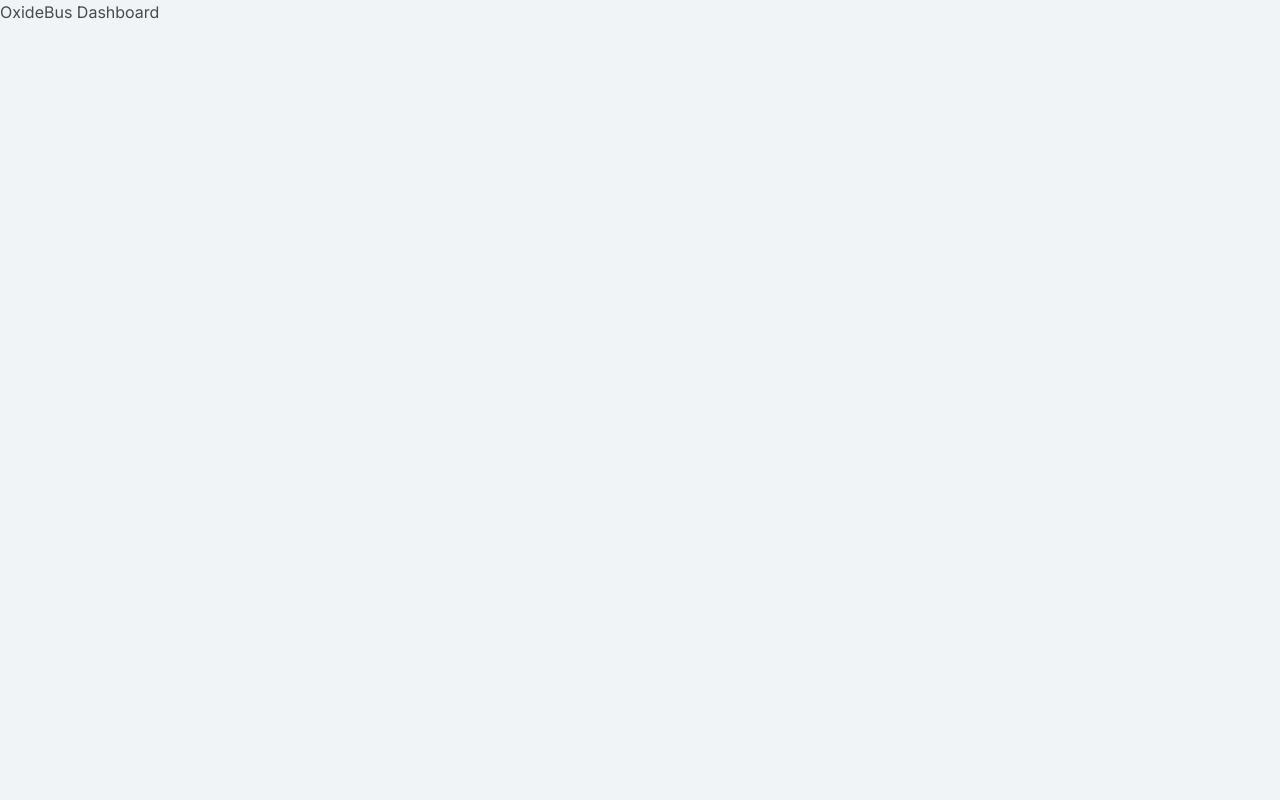
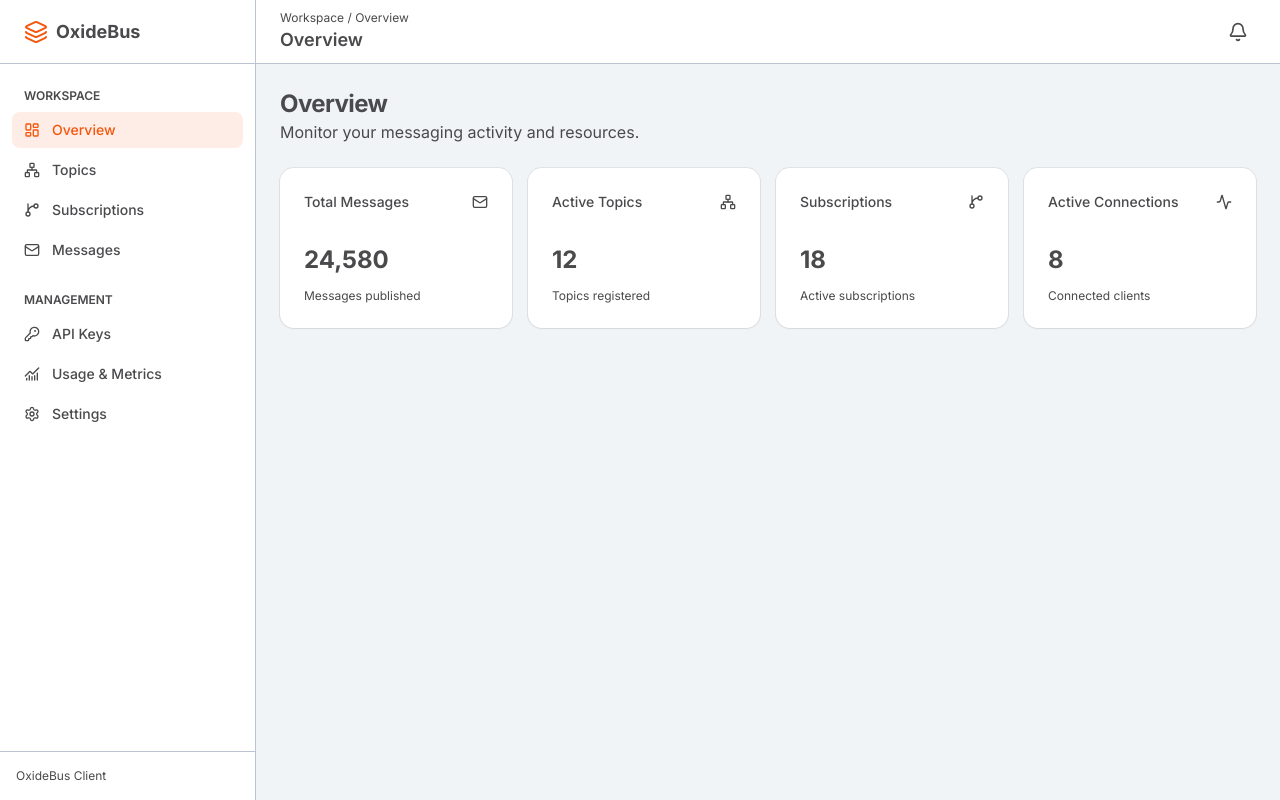
Before and after one commit to gunners-pro/oxidebus-client, a Next.js app: page /dashboard in a window 1280 px wide. Built offline with nearby package versions, Linux system fonts and the light colour scheme.

Commit message:
style: add dashboard components

```diff
--- a/src/app/(auth)/register/page.tsx
+++ b/src/app/(auth)/register/page.tsx
@@ -1,3 +1,3 @@
-export default function LoginPage() {
+export default function RegisterPage() {
   return <h1>OxideBus Register</h1>;
 }
--- /dev/null
+++ b/src/app/(dashboard)/dashboard/layout.tsx
@@ -0,0 +1,22 @@
+import { Sidebar } from "@/components/layout/sidebar";
+import { Header } from "@/components/layout/header";
+
+export default function DashboardLayout({
+  children,
+}: Readonly<{
+  children: React.ReactNode;
+}>) {
+  return (
+    <div className="flex min-h-screen bg-background">
+      <Sidebar />
+
+      <div className="flex min-w-0 flex-1 flex-col">
+        <Header />
+
+        <main className="flex-1 p-6">
+          {children}
+        </main>
+      </div>
+    </div>
+  );
+}
--- a/src/app/(dashboard)/dashboard/page.tsx
+++ b/src/app/(dashboard)/dashboard/page.tsx
@@ -1,3 +1,83 @@
-export default function LoginPage() {
-  return <h1>OxideBus Dashboard</h1>;
+import {
+  Card,
+  CardContent,
+  CardHeader,
+  CardTitle,
+} from "@/components/ui/card";
+
+import {
+  Mail,
+  Network,
+  GitBranch,
+  Activity,
+} from "lucide-react";
+
+const metrics = [
+  {
+    title: "Total Messages",
+    value: "24,580",
+    description: "Messages published",
+    icon: Mail,
+  },
+  {
+    title: "Active Topics",
+    value: "12",
+    description: "Topics registered",
+    icon: Network,
+  },
+  {
+    title: "Subscriptions",
+    value: "18",
+    description: "Active subscriptions",
+    icon: GitBranch,
+  },
+  {
+    title: "Active Connections",
+    value: "8",
+    description: "Connected clients",
+    icon: Activity,
+  },
+];
+
+export default function DashboardPage() {
+  return (
+    <div className="space-y-6">
+      <div>
+        <h2 className="text-2xl font-bold tracking-tight">
+          Overview
+        </h2>
+        <p className="text-muted-foreground">
+          Monitor your messaging activity and resources.
+        </p>
+      </div>
+
+      <div className="grid gap-4 sm:grid-cols-2 xl:grid-cols-4">
+        {metrics.map((metric) => {
+          const Icon = metric.icon;
+
+          return (
+            <Card key={metric.title}>
+              <CardHeader className="flex flex-row items-center justify-between space-y-0 pb-2">
+                <CardTitle className="text-sm font-medium">
+                  {metric.title}
+                </CardTitle>
+
+                <Icon className="size-4 text-muted-foreground" />
+              </CardHeader>
+
+              <CardContent>
+                <div className="text-2xl font-bold">
+                  {metric.value}
+                </div>
+
+                <p className="text-xs text-muted-foreground">
+                  {metric.description}
+                </p>
+              </CardContent>
+            </Card>
+          );
+        })}
+      </div>
+    </div>
+  );
 }
--- /dev/null
+++ b/src/components/layout/header.tsx
@@ -0,0 +1,37 @@
+"use client";
+
+import { usePathname } from "next/navigation";
+import { Bell } from "lucide-react";
+
+const pageTitles: Record<string, string> = {
+  "/dashboard": "Overview",
+  "/dashboard/topics": "Topics",
+  "/dashboard/subscriptions": "Subscriptions",
+  "/dashboard/messages": "Messages",
+  "/dashboard/api-keys": "API Keys",
+  "/dashboard/usage": "Usage & Metrics",
+  "/dashboard/settings": "Settings",
+};
+
+export function Header() {
+  const pathname = usePathname();
+
+  const title = pageTitles[pathname] ?? "Dashboard";
+
+  return (
+    <header className="flex h-16 items-center justify-between border-b bg-white px-6">
+      <div>
+        <p className="text-xs text-muted-foreground">Workspace / {title}</p>
+        <h1 className="text-lg font-semibold">{title}</h1>
+      </div>
+
+      <button
+        type="button"
+        aria-label="Notifications"
+        className="rounded-md p-2 text-muted-foreground transition-colors hover:bg-muted hover:text-foreground"
+      >
+        <Bell className="size-5" />
+      </button>
+    </header>
+  );
+}
--- /dev/null
+++ b/src/components/layout/sidebar.tsx
@@ -0,0 +1,91 @@
+"use client";
+
+import Link from "next/link";
+import { usePathname } from "next/navigation";
+import {
+  LayoutDashboard,
+  Network,
+  GitBranch,
+  Mail,
+  KeyRound,
+  ChartNoAxesCombined,
+  Settings,
+  Layers,
+} from "lucide-react";
+
+const navigation = [
+  {
+    title: "WORKSPACE",
+    items: [
+      { label: "Overview", href: "/dashboard", icon: LayoutDashboard },
+      { label: "Topics", href: "/dashboard/topics", icon: Network },
+      { label: "Subscriptions", href: "/dashboard/subscriptions", icon: GitBranch },
+      { label: "Messages", href: "/dashboard/messages", icon: Mail },
+    ],
+  },
+  {
+    title: "MANAGEMENT",
+    items: [
+      { label: "API Keys", href: "/dashboard/api-keys", icon: KeyRound },
+      {
+        label: "Usage & Metrics",
+        href: "/dashboard/usage",
+        icon: ChartNoAxesCombined,
+      },
+      { label: "Settings", href: "/dashboard/settings", icon: Settings },
+    ],
+  },
+];
+
+export function Sidebar() {
+  const pathname = usePathname();
+
+  return (
+    <aside className="flex h-screen w-64 flex-col border-r bg-white">
+      <div className="flex h-16 items-center gap-2 border-b px-6">
+        <Layers className="size-6 text-primary" />
+        <span className="text-lg font-bold">OxideBus</span>
+      </div>
+
+      <nav className="flex-1 space-y-6 px-3 py-6">
+        {navigation.map((group) => (
+          <div key={group.title}>
+            <p className="mb-2 px-3 text-xs font-semibold text-muted-foreground">
+              {group.title}
+            </p>
+
+            <div className="space-y-1">
+              {group.items.map((item) => {
+                const isActive =
+                  pathname === item.href ||
+                  (item.href !== "/dashboard" &&
+                    pathname.startsWith(`${item.href}/`));
+
+                const Icon = item.icon;
+
+                return (
+                  <Link
+                    key={item.href}
+                    href={item.href}
+                    className={`flex items-center gap-3 rounded-md px-3 py-2 text-sm font-medium transition-colors ${
+                      isActive
+                        ? "bg-primary/10 text-primary"
+                        : "text-muted-foreground hover:bg-muted hover:text-foreground"
+                    }`}
+                  >
+                    <Icon className="size-4" />
+                    {item.label}
+                  </Link>
+                );
+              })}
+            </div>
+          </div>
+        ))}
+      </nav>
+
+      <div className="border-t p-4 text-xs text-muted-foreground">
+        OxideBus Client
+      </div>
+    </aside>
+  );
+}
```
